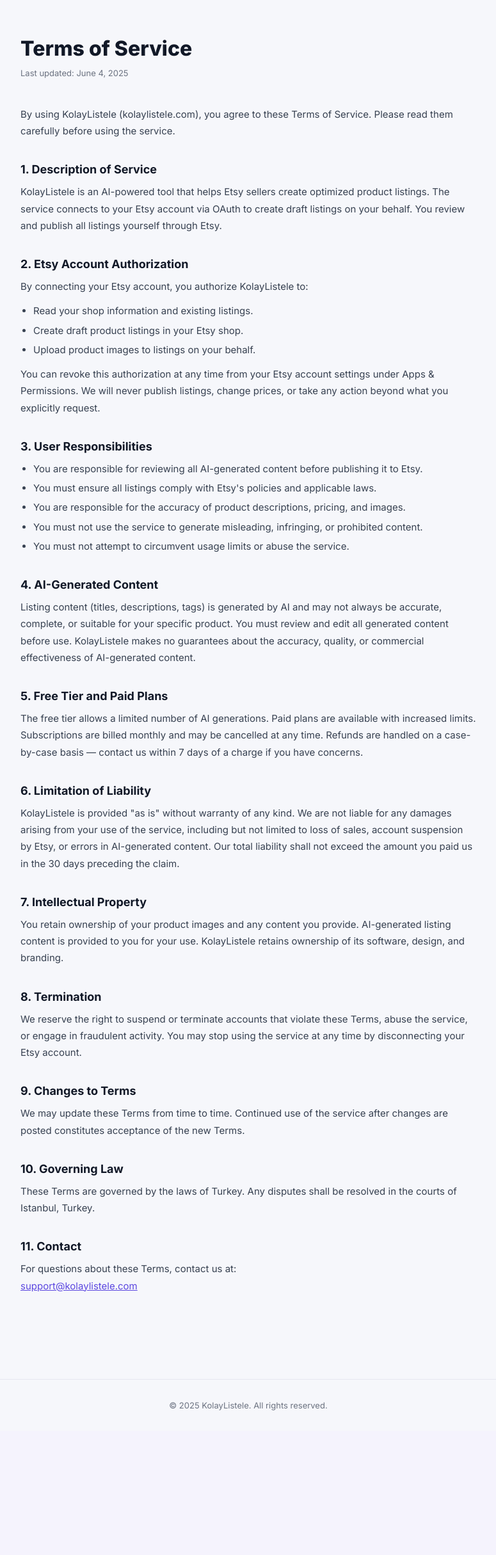
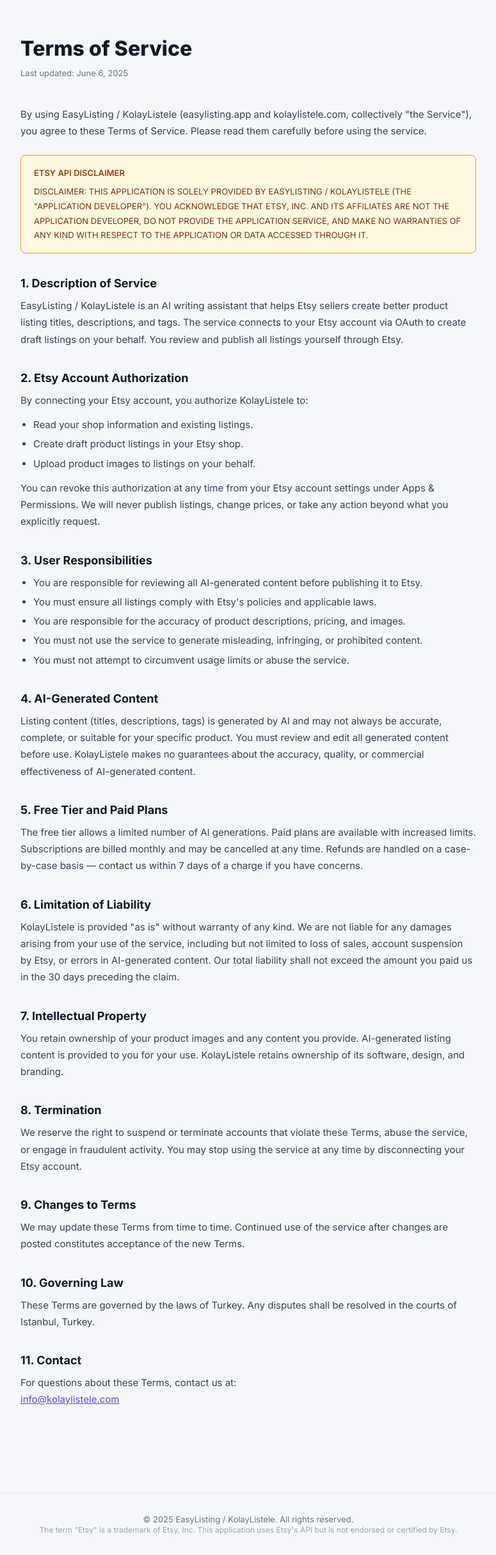
Before and after one commit to theBCA/easylisting, a Flask app: page /terms in a window 1280 px wide. Shown: the part 58-2488 px from the top of the page at 64% size, without its empty margins (252-1027 px from the left). Before the commit the page ends 2262 px from the top, so only its background shows below. Run offline with Flask 3, Linux system fonts and the light colour scheme; some libraries are stand-ins or nearby versions.

Commit message:
legal: add required Etsy API trademark notices and ToS disclaimer
Per Etsy API Terms Section 1 and 3:
- Add required trademark notice ('The term Etsy is a trademark of Etsy,
  Inc...') to footer of index, connect, upgrade, terms pages
- Add required DISCLAIMER block to Terms of Service (Etsy, Inc. is not
  the application developer)
- Update ToS and privacy policy to cover both easylisting.app and
  kolaylistele.com domains
- Fix contact email to info@kolaylistele.com throughout

```diff
--- a/templates/connect.html
+++ b/templates/connect.html
@@ -297,5 +297,9 @@ setLang(saved);
 // ensure Etsy check is visible on load
 document.querySelector('#btn-etsy .platform-check').style.display = 'flex';
 </script>
+<footer style="text-align:center;padding:24px 16px;font-size:12px;color:#9CA3AF;border-top:1px solid #E5E7F0;margin-top:40px;">
+  The term "Etsy" is a trademark of Etsy, Inc. This application uses Etsy's API but is not endorsed or certified by Etsy. &nbsp;·&nbsp;
+  <a href="/privacy" style="color:#9CA3AF;">Privacy</a> &nbsp;·&nbsp; <a href="/terms" style="color:#9CA3AF;">Terms</a>
+</footer>
 </body>
 </html>
--- a/templates/index.html
+++ b/templates/index.html
@@ -2169,5 +2169,9 @@ document.addEventListener('DOMContentLoaded', () => {
   document.getElementById('copyAllBtn')?.addEventListener('click', copyAll);
 });
 </script>
+<footer style="text-align:center;padding:24px 16px;font-size:12px;color:#9CA3AF;border-top:1px solid #E5E7F0;margin-top:40px;">
+  The term "Etsy" is a trademark of Etsy, Inc. This application uses Etsy's API but is not endorsed or certified by Etsy. &nbsp;·&nbsp;
+  <a href="/privacy" style="color:#9CA3AF;">Privacy</a> &nbsp;·&nbsp; <a href="/terms" style="color:#9CA3AF;">Terms</a>
+</footer>
 </body>
 </html>
--- a/templates/terms.html
+++ b/templates/terms.html
@@ -8,7 +8,7 @@
 <link rel="alternate icon" href="/static/favicon.ico">
 <link rel="apple-touch-icon" href="/static/apple-touch-icon.png">
 <meta name="viewport" content="width=device-width, initial-scale=1">
-<title>Terms of Service — KolayListele</title>
+<title>Terms of Service — EasyListing / KolayListele</title>
 <link rel="preconnect" href="https://fonts.googleapis.com">
 <link href="https://fonts.googleapis.com/css2?family=Inter:wght@400;500;600;700;800&display=swap" rel="stylesheet">
 <style>
@@ -35,12 +35,17 @@ footer { text-align:center; padding:32px; font-size:13px; color:var(--muted); bo
 </nav>
 <div class="container">
   <h1>Terms of Service</h1>
-  <p class="updated">Last updated: June 4, 2025</p>
+  <p class="updated">Last updated: June 6, 2025</p>
 
-  <p>By using KolayListele (kolaylistele.com), you agree to these Terms of Service. Please read them carefully before using the service.</p>
+  <p>By using EasyListing / KolayListele (easylisting.app and kolaylistele.com, collectively "the Service"), you agree to these Terms of Service. Please read them carefully before using the service.</p>
+
+  <div style="background:#FFF8E1;border:1px solid #F59E0B;border-radius:8px;padding:16px 20px;margin:24px 0;">
+    <p style="font-size:13px;font-weight:600;color:#92400E;margin-bottom:6px;">ETSY API DISCLAIMER</p>
+    <p style="font-size:13px;color:#78350F;margin:0;">DISCLAIMER: THIS APPLICATION IS SOLELY PROVIDED BY EASYLISTING / KOLAYLISTELE (THE "APPLICATION DEVELOPER"). YOU ACKNOWLEDGE THAT ETSY, INC. AND ITS AFFILIATES ARE NOT THE APPLICATION DEVELOPER, DO NOT PROVIDE THE APPLICATION SERVICE, AND MAKE NO WARRANTIES OF ANY KIND WITH RESPECT TO THE APPLICATION OR DATA ACCESSED THROUGH IT.</p>
+  </div>
 
   <h2>1. Description of Service</h2>
-  <p>KolayListele is an AI-powered tool that helps Etsy sellers create optimized product listings. The service connects to your Etsy account via OAuth to create draft listings on your behalf. You review and publish all listings yourself through Etsy.</p>
+  <p>EasyListing / KolayListele is an AI writing assistant that helps Etsy sellers create better product listing titles, descriptions, and tags. The service connects to your Etsy account via OAuth to create draft listings on your behalf. You review and publish all listings yourself through Etsy.</p>
 
   <h2>2. Etsy Account Authorization</h2>
   <p>By connecting your Etsy account, you authorize KolayListele to:</p>
@@ -83,8 +88,11 @@ footer { text-align:center; padding:32px; font-size:13px; color:var(--muted); bo
 
   <h2>11. Contact</h2>
   <p>For questions about these Terms, contact us at:<br>
-  <a href="mailto:support@kolaylistele.com">support@kolaylistele.com</a></p>
+  <a href="mailto:info@kolaylistele.com">info@kolaylistele.com</a></p>
 </div>
-<footer>© 2025 KolayListele. All rights reserved.</footer>
+<footer>
+  © 2025 EasyListing / KolayListele. All rights reserved.<br>
+  <span style="font-size:12px;color:#9CA3AF;">The term "Etsy" is a trademark of Etsy, Inc. This application uses Etsy's API but is not endorsed or certified by Etsy.</span>
+</footer>
 </body>
 </html>
--- a/templates/upgrade.html
+++ b/templates/upgrade.html
@@ -522,5 +522,9 @@ document.addEventListener('click', e => {
   if (btn) startCheckout(btn.dataset.checkoutPlan);
 });
 </script>
+<footer style="text-align:center;padding:24px 16px;font-size:12px;color:#9CA3AF;border-top:1px solid #E5E7F0;margin-top:40px;">
+  The term "Etsy" is a trademark of Etsy, Inc. This application uses Etsy's API but is not endorsed or certified by Etsy. &nbsp;·&nbsp;
+  <a href="/privacy" style="color:#9CA3AF;">Privacy</a> &nbsp;·&nbsp; <a href="/terms" style="color:#9CA3AF;">Terms</a>
+</footer>
 </body>
 </html>
```
Also changed, not shown: templates/privacy.html (+5 -5 lines).
